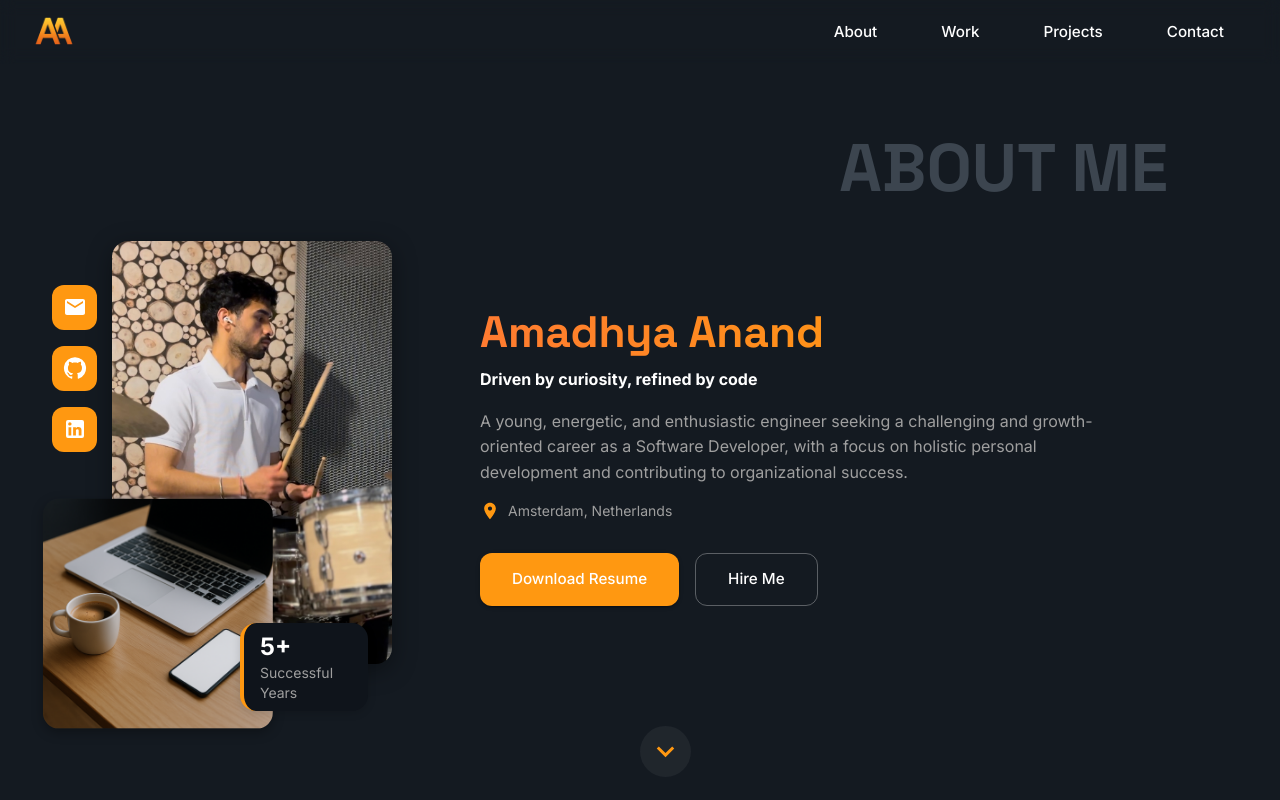
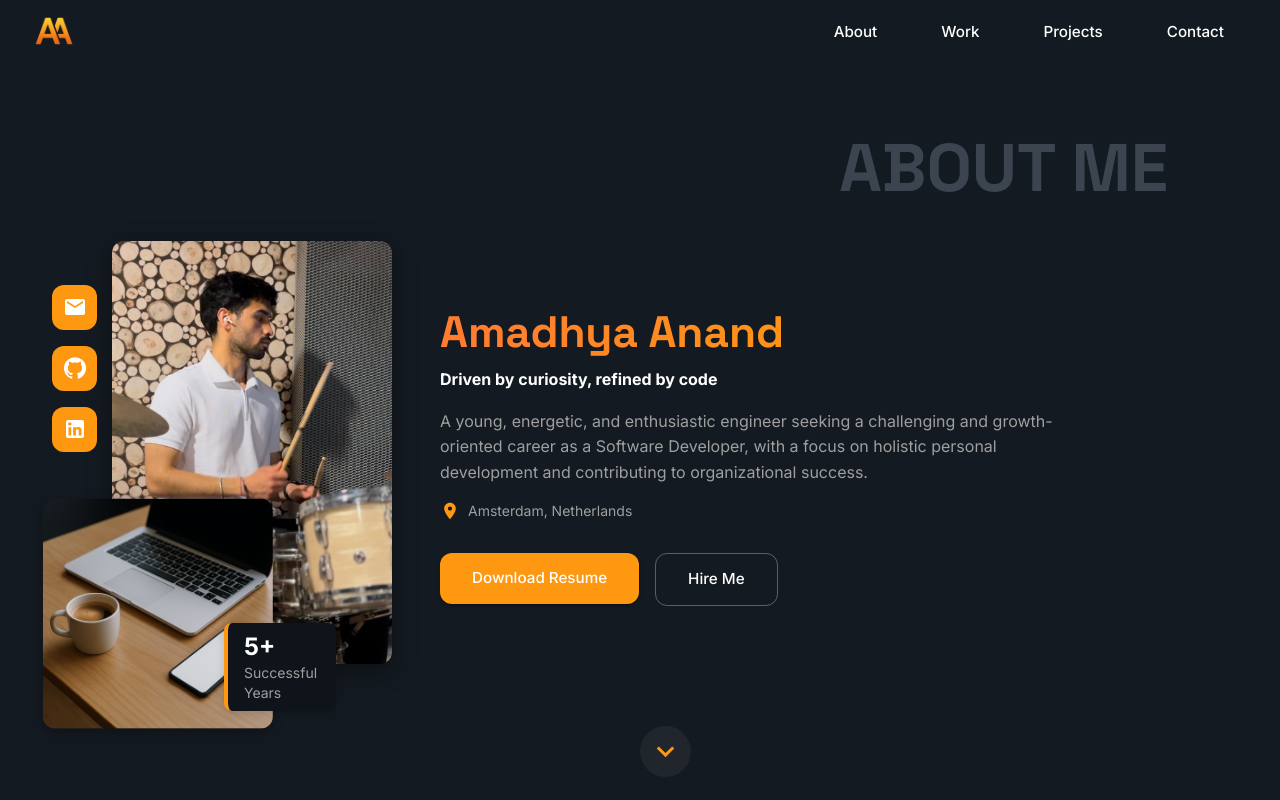
Before and after one commit to amadhya02/Portfolio, a React (Create React App) app: page /about in a window 1280 px wide. Shown: the top 800 px of the page. Built offline with nearby package versions, Linux system fonts and the light colour scheme.

Commit message:
Adding animations

```diff
--- a/src/pages/About/AboutCard.js
+++ b/src/pages/About/AboutCard.js
@@ -36,7 +36,7 @@ const SOCIAL = [
     link: 'https://github.com/amadhya02',
   },
   {
-    id: 'linkendin',
+    id: 'linkedin',
     title: 'LinkedIn',
     icon: <LinkedIn />,
     link: 'https://www.linkedin.com/in/amadhya-anand-1761b8169/',
@@ -52,7 +52,6 @@ const AboutHeroSection = () => {
     const month1 = date1.getMonth();
     const month2 = date2.getMonth();
     const internship = 6;
-
     return year2 - year1 + Math.floor((month2 - month1 + internship + 1) / 12);
   };
 
@@ -68,6 +67,11 @@ const AboutHeroSection = () => {
         py: { xs: 6, sm: 8 },
       }}
     >
+      <motion.div
+        initial={{ opacity: 0, y: -30 }}
+        animate={{ opacity: 1, y: 0 }}
+        transition={{ duration: 0.6 }}
+      >
         <Typography
           variant="h1"
           color="text.textHeading"
@@ -76,36 +80,56 @@ const AboutHeroSection = () => {
         >
           ABOUT ME
         </Typography>
+      </motion.div>
+
       <Grid container spacing={6} alignItems="center">
-        {/* Left Column: Image */}
-        <Grid item size={{ xs: 12, sm: 5, md: 4 }}>
+        {/* LEFT SECTION */}
+        <Grid item xs={12} sm={5} md={4}>
           <Box sx={{ position: 'relative' }}>
             {/* Main Image */}
-            <Box
-              component="img"
+            <motion.img
+              initial={{ scale: 0.9, opacity: 0 }}
+              animate={{ scale: 1, opacity: 1 }}
+              transition={{ duration: 0.8 }}
               src={MyselfImg}
               alt="Amadhya Anand"
-              sx={{
+              style={{
                 width: '30vw',
                 maxWidth: '280px',
                 objectFit: 'cover',
-                borderRadius: 2,
+                borderRadius: '12px',
                 boxShadow: '0 6px 24px rgba(0,0,0,0.4)',
-                position: 'relative',
                 zIndex: 2,
               }}
             />
 
-            <Grid
-              item
+            {/* Social Icons */}
+            <Box
+              component={motion.div}
+              initial="hidden"
+              animate="visible"
+              variants={{
+                visible: {
+                  transition: {
+                    staggerChildren: 0.2,
+                  },
+                },
+              }}
               sx={{
                 position: 'absolute',
                 top: 44,
-                left: { xs: 'calc(0% - 60px)' },
+                left: -60,
                 zIndex: 3,
               }}
             >
               {SOCIAL.map(({ id, title, icon, link }) => (
+                <motion.div
+                  key={id}
+                  variants={{
+                    hidden: { opacity: 0, x: -20 },
+                    visible: { opacity: 1, x: 0 },
+                  }}
+                >
                   <Box
                     sx={{
                       backgroundColor: theme.palette.primary.main,
@@ -117,7 +141,6 @@ const AboutHeroSection = () => {
                       justifyContent: 'center',
                       mb: 2,
                     }}
-                  key={id}
                   >
                     <Tooltip title={title}>
                       <IconButton
@@ -130,40 +153,46 @@ const AboutHeroSection = () => {
                       </IconButton>
                     </Tooltip>
                   </Box>
+                </motion.div>
               ))}
-            </Grid>
+            </Box>
 
             {/* Overlay Image */}
-            <Box
-              component="img"
+            <motion.img
+              initial={{ opacity: 0, y: 20 }}
+              animate={{ opacity: 1, y: 0 }}
+              transition={{ duration: 0.6 }}
               src={ProfileOverlayImg}
               alt="Amadhya working"
-              sx={{
+              style={{
+                translate: '-30% 25%',
+                width: '18vw',
+                maxWidth: '240px',
+                borderRadius: '12px',
+                objectFit: 'cover',
+                boxShadow: '0 4px 12px rgba(0,0,0,0.3)',
                 position: 'absolute',
                 bottom: 0,
                 left: 0,
-                transform: 'translate(-30%, 25%)',
-                width: '18vw',
-                maxWidth: '240px',
-                borderRadius: 2,
-                objectFit: 'cover',
-                boxShadow: '0 4px 12px rgba(0,0,0,0.3)',
                 zIndex: 3,
               }}
             />
 
-            {/* Experience Tag */}
-            <Box
-              sx={{
+            {/* Experience */}
+            <motion.div
+              initial={{ opacity: 0, scale: 0.8 }}
+              animate={{ opacity: 1, scale: 1 }}
+              transition={{ delay: 0.4, duration: 0.5 }}
+              style={{
                 position: 'absolute',
                 bottom: -40,
                 left: '60%',
+                translate: '-50%',
                 transform: 'translateX(-50%)',
-                backgroundColor: 'background.paper',
+                backgroundColor: theme.palette.background.paper,
                 borderLeft: `4px solid ${theme.palette.primary.main}`,
-                px: 2,
-                py: 1,
-                borderRadius: 2,
+                padding: '8px 16px',
+                borderRadius: '8px',
                 boxShadow: '0 2px 8px rgba(0,0,0,0.15)',
                 zIndex: 4,
               }}
@@ -174,16 +203,20 @@ const AboutHeroSection = () => {
               <Typography variant="body2" color="text.secondary">
                 Successful Years
               </Typography>
-            </Box>
+            </motion.div>
           </Box>
         </Grid>
 
-        {/* Right Column: Text */}
-        <Grid item size={{ xs: 12, sm: 7, md: 8 }}>
+        {/* RIGHT SECTION */}
+        <Grid item xs={12} sm={7} md={8}>
+          <motion.div
+            initial={{ opacity: 0, y: 30 }}
+            animate={{ opacity: 1, y: 0 }}
+            transition={{ duration: 0.6 }}
+          >
             <GradientTitle variant="h2" sx={{ mb: 1 }}>
               Amadhya Anand
             </GradientTitle>
-
             <Typography
               variant="body1"
               color="text.primary"
@@ -198,10 +231,10 @@ const AboutHeroSection = () => {
               color="text.secondary"
               sx={{ mb: 2, maxWidth: '640px' }}
             >
-            A young, energetic, and enthusiastic engineer seeking a challenging
-            and growth-oriented career as a Software Developer, with a focus on
-            holistic personal development and contributing to organizational
-            success.
+              A young, energetic, and enthusiastic engineer seeking a
+              challenging and growth-oriented career as a Software Developer,
+              with a focus on holistic personal development and contributing to
+              organizational success.
             </Typography>
 
             <Box sx={{ display: 'flex', alignItems: 'center', mb: 2 }}>
@@ -215,30 +248,27 @@ const AboutHeroSection = () => {
             </Box>
 
             <Box sx={{ mt: 4, display: 'flex', gap: 2, flexWrap: 'wrap' }}>
+              <motion.div whileHover={{ scale: 1.05 }}>
                 <Button
                   variant="contained"
                   color="primary"
                   href="/assets/resume.pdf"
                   download="Amadhya_Anand_Resume.pdf"
-              target="_blank"
-              rel="noopener noreferrer"
-              aria-label="Download resume"
                 >
                   Download Resume
                 </Button>
-            <Button
-              variant="outlined"
-              component={Link}
-              to="/contact"
-              aria-label="Hire Me"
-            >
+              </motion.div>
+              <motion.div whileHover={{ scale: 1.05 }}>
+                <Button variant="outlined" component={Link} to="/contact">
                   Hire Me
                 </Button>
+              </motion.div>
             </Box>
+          </motion.div>
         </Grid>
       </Grid>
 
-      {/* Bottom Scroll Arrow */}
+      {/* Bottom Arrow */}
       <motion.div
         animate={{ y: [0, 8, 0] }}
         transition={{ duration: 2, repeat: Infinity }}
@@ -259,7 +289,6 @@ const AboutHeroSection = () => {
               backgroundColor: 'rgba(255,255,255,0.1)',
             },
           }}
-          aria-label="Scroll to education section"
         >
           <KeyboardArrowDown fontSize="large" />
         </IconButton>
```
Lines whose indentation alone changed are shown as unchanged.
